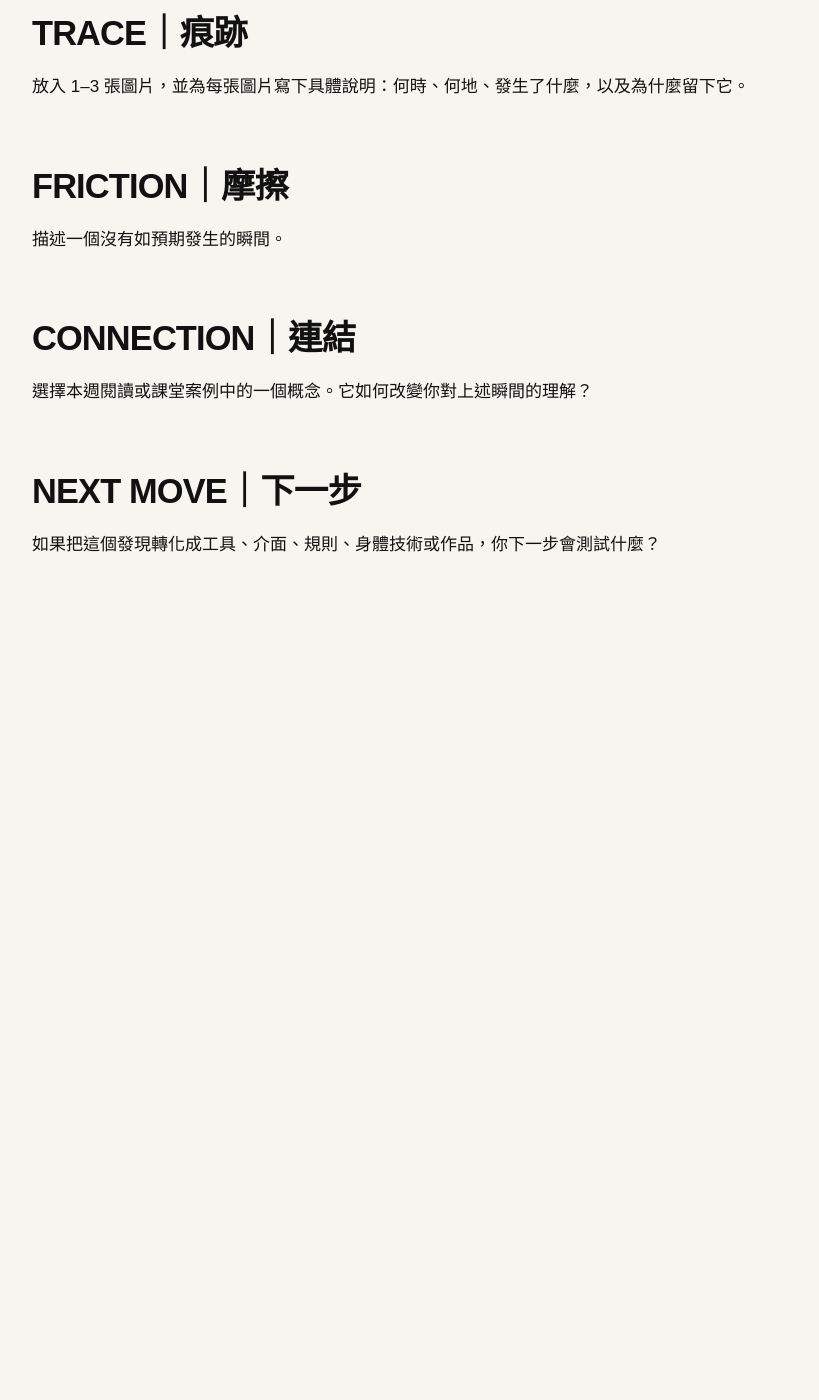
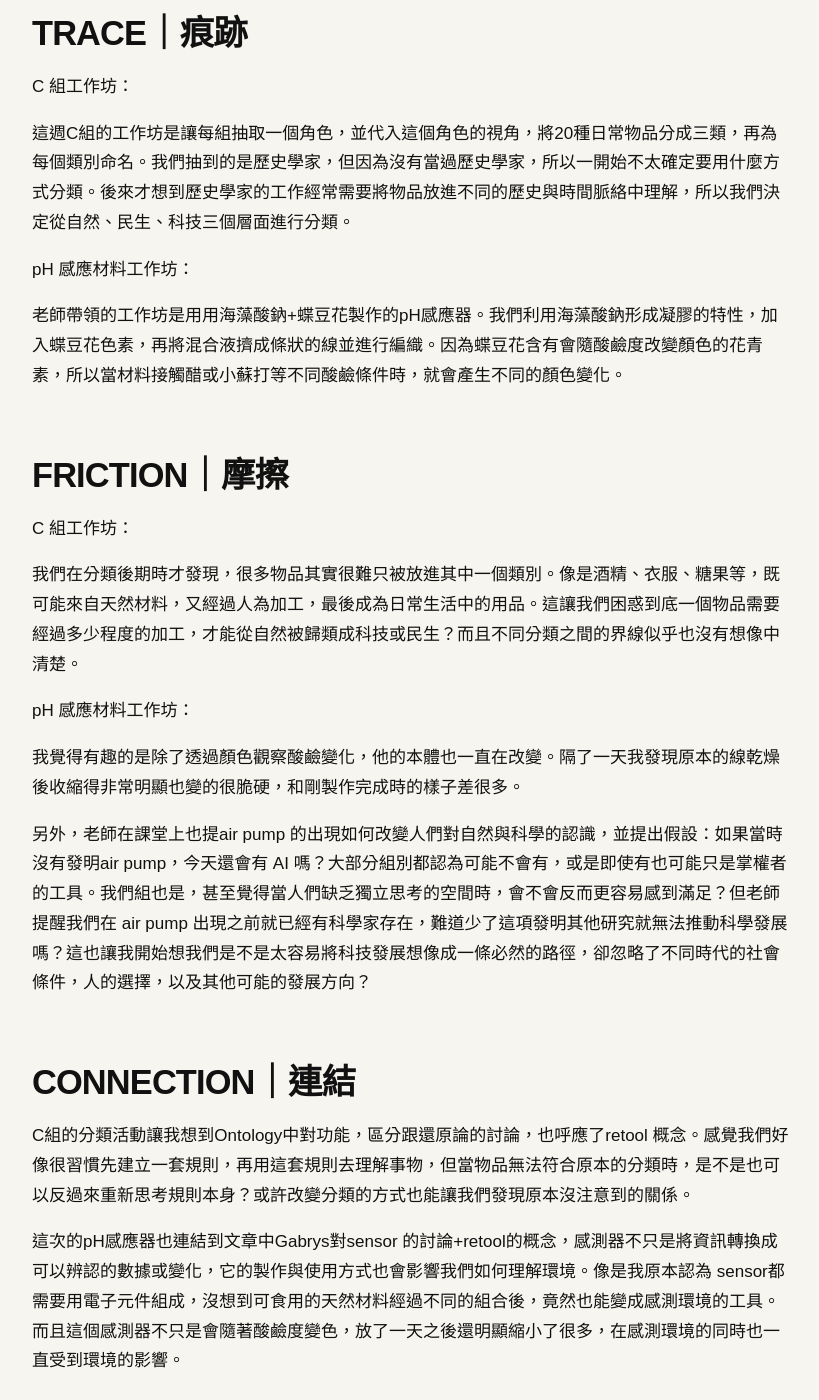
Before and after one commit to yychan27/fieldworkarchive, a Jekyll site: the page built from weeks/week-05.md, in a window 1280 px wide and 1400 px high, scrolled down 525 px. Shown: the whole window, without its empty margins (48-867 px from the left). Built offline with Jekyll 4.4.1, drawn with Linux system fonts in a browser that asks for light colours; before the commit the page ends 1192 px from its top, so only the background shows below that; some of the changed text lies outside the part shown.

Commit message:
Update week-05.md

```diff
--- a/weeks/week-05.md
+++ b/weeks/week-05.md
@@ -11,17 +11,35 @@ permalink: /weeks/week-05/
 
 ## TRACE｜痕跡
 
-放入 1–3 張圖片，並為每張圖片寫下具體說明：何時、何地、發生了什麼，以及為什麼留下它。
+C 組工作坊：
+
+這週C組的工作坊是讓每組抽取一個角色，並代入這個角色的視角，將20種日常物品分成三類，再為每個類別命名。我們抽到的是歷史學家，但因為沒有當過歷史學家，所以一開始不太確定要用什麼方式分類。後來才想到歷史學家的工作經常需要將物品放進不同的歷史與時間脈絡中理解，所以我們決定從自然、民生、科技三個層面進行分類。
+
+pH 感應材料工作坊：
+
+老師帶領的工作坊是用用海藻酸鈉+蝶豆花製作的pH感應器。我們利用海藻酸鈉形成凝膠的特性，加入蝶豆花色素，再將混合液擠成條狀的線並進行編織。因為蝶豆花含有會隨酸鹼度改變顏色的花青素，所以當材料接觸醋或小蘇打等不同酸鹼條件時，就會產生不同的顏色變化。
 
 ## FRICTION｜摩擦
 
-描述一個沒有如預期發生的瞬間。
+C 組工作坊：
+
+我們在分類後期時才發現，很多物品其實很難只被放進其中一個類別。像是酒精、衣服、糖果等，既可能來自天然材料，又經過人為加工，最後成為日常生活中的用品。這讓我們困惑到底一個物品需要經過多少程度的加工，才能從自然被歸類成科技或民生？而且不同分類之間的界線似乎也沒有想像中清楚。
+
+pH 感應材料工作坊：
+
+我覺得有趣的是除了透過顏色觀察酸鹼變化，他的本體也一直在改變。隔了一天我發現原本的線乾燥後收縮得非常明顯也變的很脆硬，和剛製作完成時的樣子差很多。
+
+另外，老師在課堂上也提air pump 的出現如何改變人們對自然與科學的認識，並提出假設：如果當時沒有發明air pump，今天還會有 AI 嗎？大部分組別都認為可能不會有，或是即使有也可能只是掌權者的工具。我們組也是，甚至覺得當人們缺乏獨立思考的空間時，會不會反而更容易感到滿足？但老師提醒我們在 air pump 出現之前就已經有科學家存在，難道少了這項發明其他研究就無法推動科學發展嗎？這也讓我開始想我們是不是太容易將科技發展想像成一條必然的路徑，卻忽略了不同時代的社會條件，人的選擇，以及其他可能的發展方向？
 
 
 ## CONNECTION｜連結
 
-選擇本週閱讀或課堂案例中的一個概念。它如何改變你對上述瞬間的理解？
+C組的分類活動讓我想到Ontology中對功能，區分跟還原論的討論，也呼應了retool 概念。感覺我們好像很習慣先建立一套規則，再用這套規則去理解事物，但當物品無法符合原本的分類時，是不是也可以反過來重新思考規則本身？或許改變分類的方式也能讓我們發現原本沒注意到的關係。
+
+這次的pH感應器也連結到文章中Gabrys對sensor 的討論+retool的概念，感測器不只是將資訊轉換成可以辨認的數據或變化，它的製作與使用方式也會影響我們如何理解環境。像是我原本認為 sensor都需要用電子元件組成，沒想到可食用的天然材料經過不同的組合後，竟然也能變成感測環境的工具。而且這個感測器不只是會隨著酸鹼度變色，放了一天之後還明顯縮小了很多，在感測環境的同時也一直受到環境的影響。
+
+
 
 ## NEXT MOVE｜下一步
 
-如果把這個發現轉化成工具、介面、規則、身體技術或作品，你下一步會測試什麼？
+我好奇用如果用creative misuse的方式不按照工具原本被設計的方式使用，而是故意改變它的用途或操作規則，會不會發現一些原本沒注意到的可能性？可能會想嘗試利用日常生活中現成的工具轉換成另一種感知或表達方式？
```
